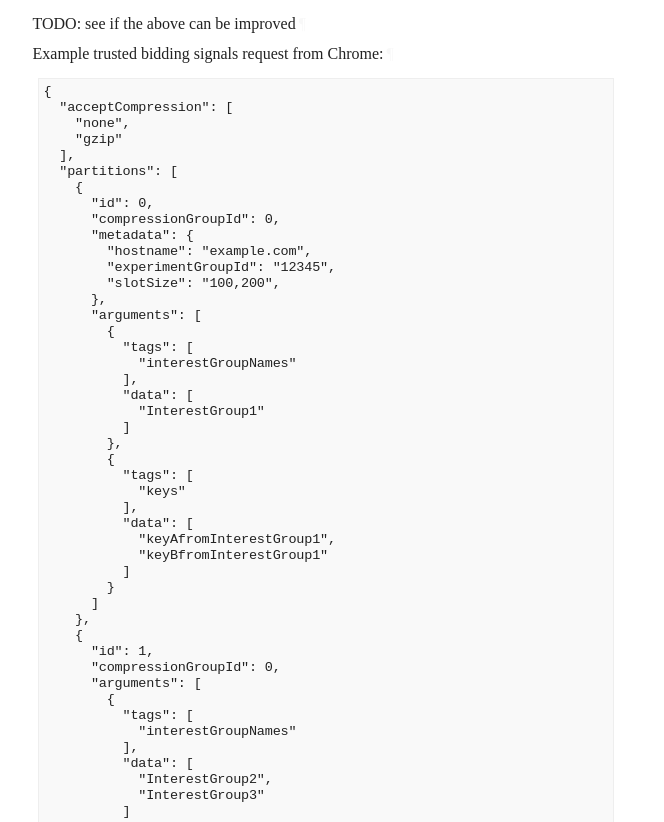
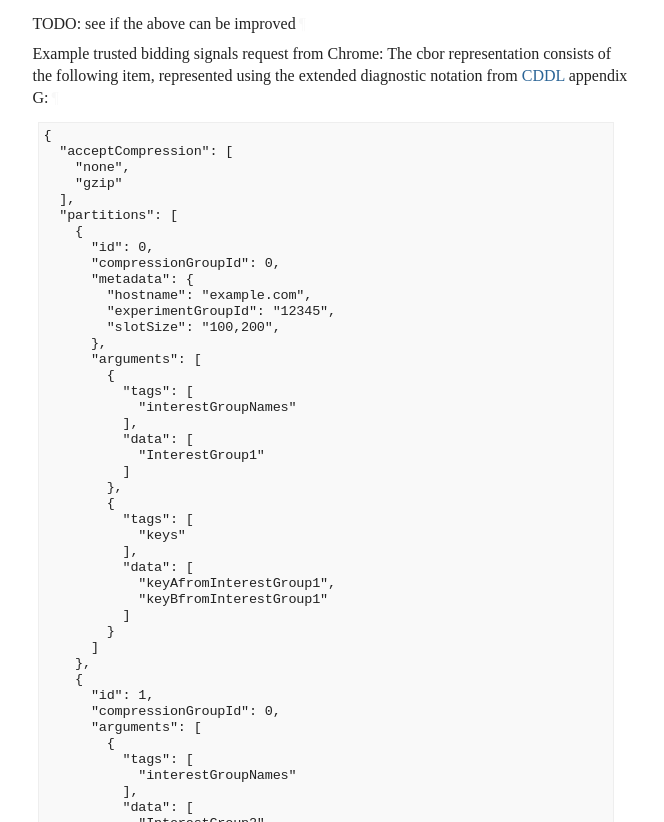
Before and after one commit to lx3-g/praud-kv-server, a plain HTML site: page draft-tretyakov-protected-audience-key-value-server-api.html in a window 1280 px wide. Shown: the part 2698-3520 px from the top of the page, without its empty margins (92-756 px from the left). Drawn offline with Linux system fonts and the light colour scheme; a web font is replaced by a local one.

Commit message:
Script updating gh-pages from 767dcca. [ci skip]

```diff
--- a/draft-tretyakov-protected-audience-key-value-server-api.html
+++ b/draft-tretyakov-protected-audience-key-value-server-api.html
@@ -1190,7 +1190,7 @@ appear in all capitals, as shown here.<a href="#section-2-1" class="pilcrow">¶<
 <a href="#section-2.1" class="section-number selfRef">2.1. </a><a href="#name-core-data" class="section-name selfRef">Core data</a>
         </h3>
 <p id="section-2.1-1">Core request and response data structures are all in <a href="https://www.rfc-editor.org/rfc/rfc8949.html">CBOR</a>.<a href="#section-2.1-1" class="pilcrow">¶</a></p>
-<p id="section-2.1-2">The schema below is defined following the <a href="https://datatracker.ietf.org/doc/html/rfc8610">CDDL</a><a href="#section-2.1-2" class="pilcrow">¶</a></p>
+<p id="section-2.1-2">The schema below is defined following the <span>[<a href="#CDDL" class="cite xref">CDDL</a>]</span><a href="#section-2.1-2" class="pilcrow">¶</a></p>
 <div id="request">
 <section id="section-2.1.1">
           <h4 id="name-request">
@@ -1300,8 +1300,10 @@ requestArgument = {
               </tbody>
             </table>
 <p id="section-2.1.2.1-2">TODO: see if the above can be improved<a href="#section-2.1.2.1-2" class="pilcrow">¶</a></p>
-<p id="section-2.1.2.1-3">Example trusted bidding signals request from Chrome:<a href="#section-2.1.2.1-3" class="pilcrow">¶</a></p>
-<div class="breakable lang-json sourcecode" id="section-2.1.2.1-4">
+<p id="section-2.1.2.1-3">Example trusted bidding signals request from Chrome:
+The cbor representation consists of the following item, represented using the
+extended diagnostic notation from <a href="https://datatracker.ietf.org/doc/html/rfc8610">CDDL</a> appendix G:<a href="#section-2.1.2.1-3" class="pilcrow">¶</a></p>
+<div class="breakable lang-cbor-diag sourcecode" id="section-2.1.2.1-4">
 <pre>
 {
   "acceptCompression": [
@@ -1432,7 +1434,7 @@ keyValue = {
 </pre><a href="#section-2.1.3.1.1-2" class="pilcrow">¶</a>
 </div>
 <p id="section-2.1.3.1.1-3">Example:<a href="#section-2.1.3.1.1-3" class="pilcrow">¶</a></p>
-<div class="lang-json sourcecode" id="section-2.1.3.1.1-4">
+<div class="lang-cbor-diag sourcecode" id="section-2.1.3.1.1-4">
 <pre>
 [
   {
```
Also changed, not shown: draft-tretyakov-protected-audience-key-value-server-api.txt.
